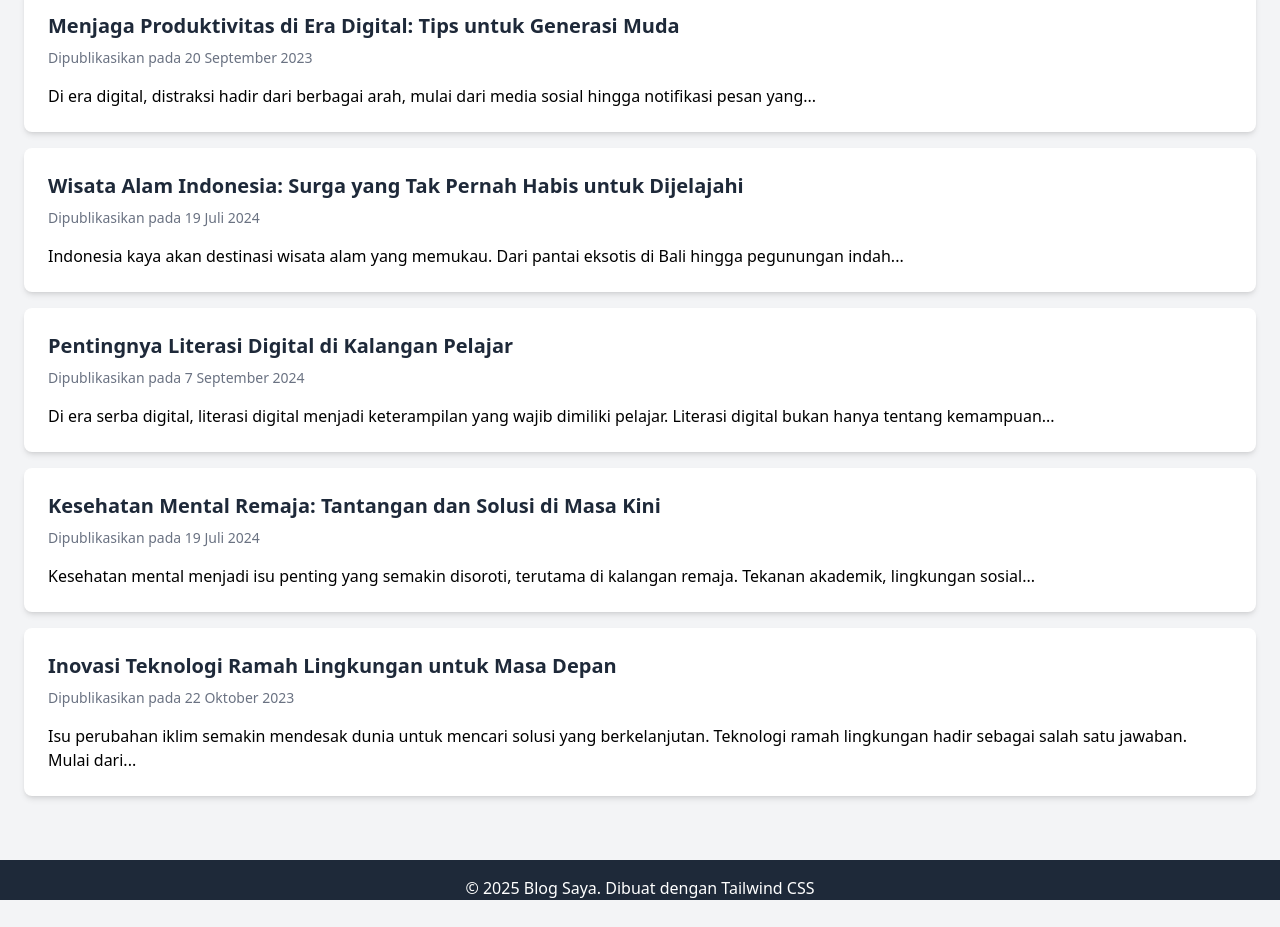
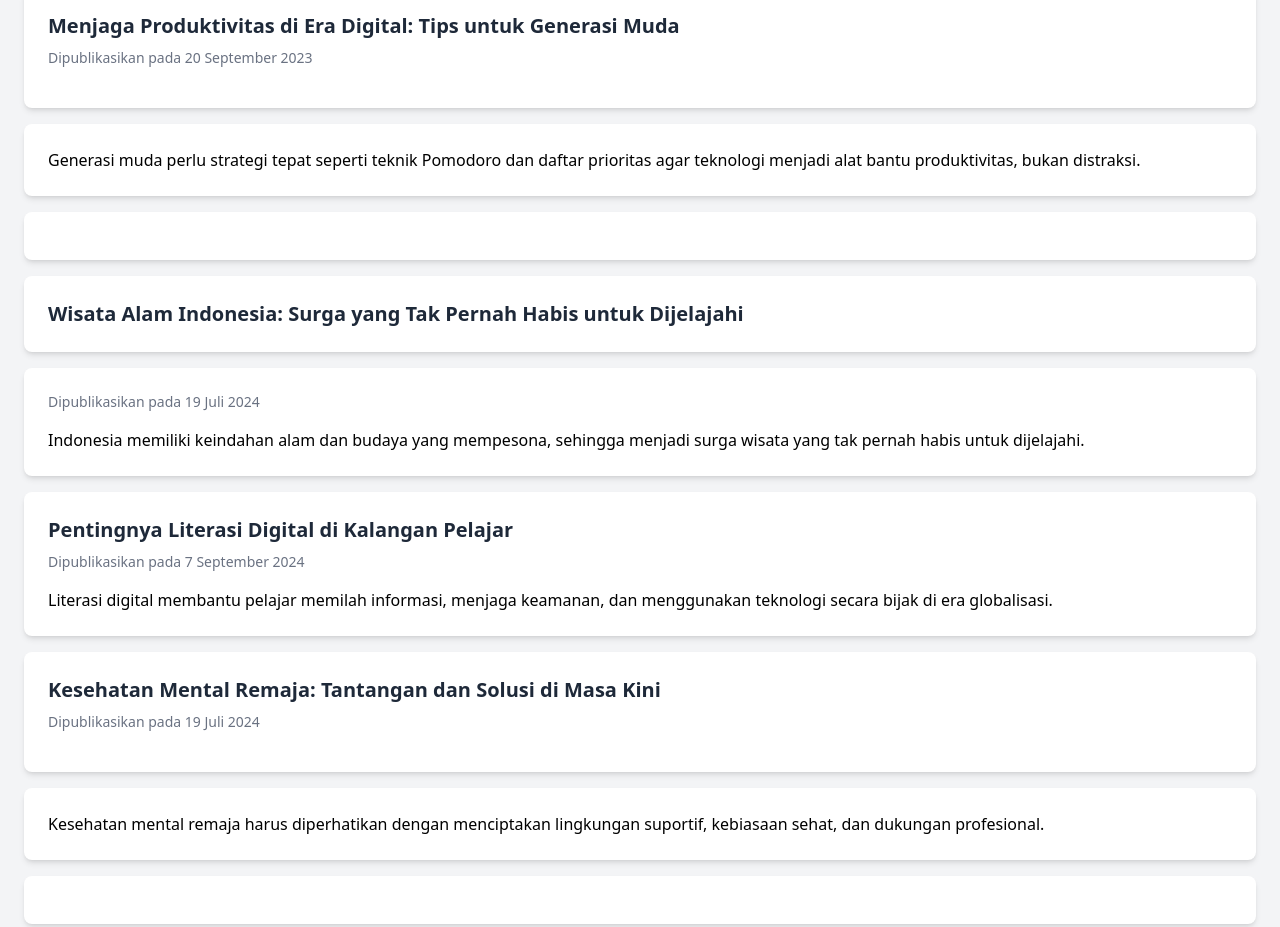
Before and after one commit to immanueljustinn/landing-page, a website: page index.html in a window 1280 px wide. Shown: the part 200-1127 px from the top of the page. Before the commit the page ends 1100 px from the top, so only its background shows below. Drawn offline with Linux system fonts and the light colour scheme.

Commit message:
mengganti ke kalimat utama

```diff
--- a/index.html
+++ b/index.html
@@ -25,31 +25,30 @@
         <a href="articles/article1.html" class="article">
             <h2 class="judul">Menjaga Produktivitas di Era Digital: Tips untuk Generasi Muda</h2>
             <p class="tanggal">Dipublikasikan pada 20 September 2023</p>
-            <p class="text">Di era digital, distraksi hadir dari berbagai arah, mulai dari media sosial hingga notifikasi pesan yang...</p>
+            <p class="text">Generasi muda perlu strategi tepat seperti teknik Pomodoro dan daftar prioritas agar teknologi menjadi alat bantu produktivitas, bukan distraksi.
         </a>
 
         <a href="articles/article2.html" class="article">
             <h2 class="judul">Wisata Alam Indonesia: Surga yang Tak Pernah Habis untuk Dijelajahi</h2>
             <p class="tanggal">Dipublikasikan pada 19 Juli 2024</p>
-            <p class="text">Indonesia kaya akan destinasi wisata alam yang memukau. Dari pantai eksotis di Bali hingga pegunungan indah...</p>
+            <p class="text">Indonesia memiliki keindahan alam dan budaya yang mempesona, sehingga menjadi surga wisata yang tak pernah habis untuk dijelajahi.</p>
         </a>
 
         <a href="articles/article3.html" class="article">
             <h2 class="judul">Pentingnya Literasi Digital di Kalangan Pelajar</h2>
             <p class="tanggal">Dipublikasikan pada 7 September 2024</p>
-            <p class="text">Di era serba digital, literasi digital menjadi keterampilan yang wajib dimiliki pelajar. Literasi digital bukan hanya tentang kemampuan...</p>
+            <p class="text">Literasi digital membantu pelajar memilah informasi, menjaga keamanan, dan menggunakan teknologi secara bijak di era globalisasi.</p>
         </a>
 
         <a href="articles/article4.html" class="article">
             <h2 class="judul">Kesehatan Mental Remaja: Tantangan dan Solusi di Masa Kini</h2>
             <p class="tanggal">Dipublikasikan pada 19 Juli 2024</p>
-            <p class="text">Kesehatan mental menjadi isu penting yang semakin disoroti, terutama di kalangan remaja. Tekanan akademik, lingkungan sosial...</p>
-        </a>
+            <p class="text">Kesehatan mental remaja harus diperhatikan dengan menciptakan lingkungan suportif, kebiasaan sehat, dan dukungan profesional.
 
         <a href="articles/article5.html" class="article">
             <h2 class="judul">Inovasi Teknologi Ramah Lingkungan untuk Masa Depan</h2>
             <p class="tanggal">Dipublikasikan pada 22 Oktober 2023</p>
-            <p class="text">Isu perubahan iklim semakin mendesak dunia untuk mencari solusi yang berkelanjutan. Teknologi ramah lingkungan hadir sebagai salah satu jawaban. Mulai dari...</p>
+            <p class="text">Teknologi ramah lingkungan menjadi kunci untuk mengurangi dampak perubahan iklim dan mewujudkan masa depan berkelanjutan.</p>
         </a>
       </main>
 
```
